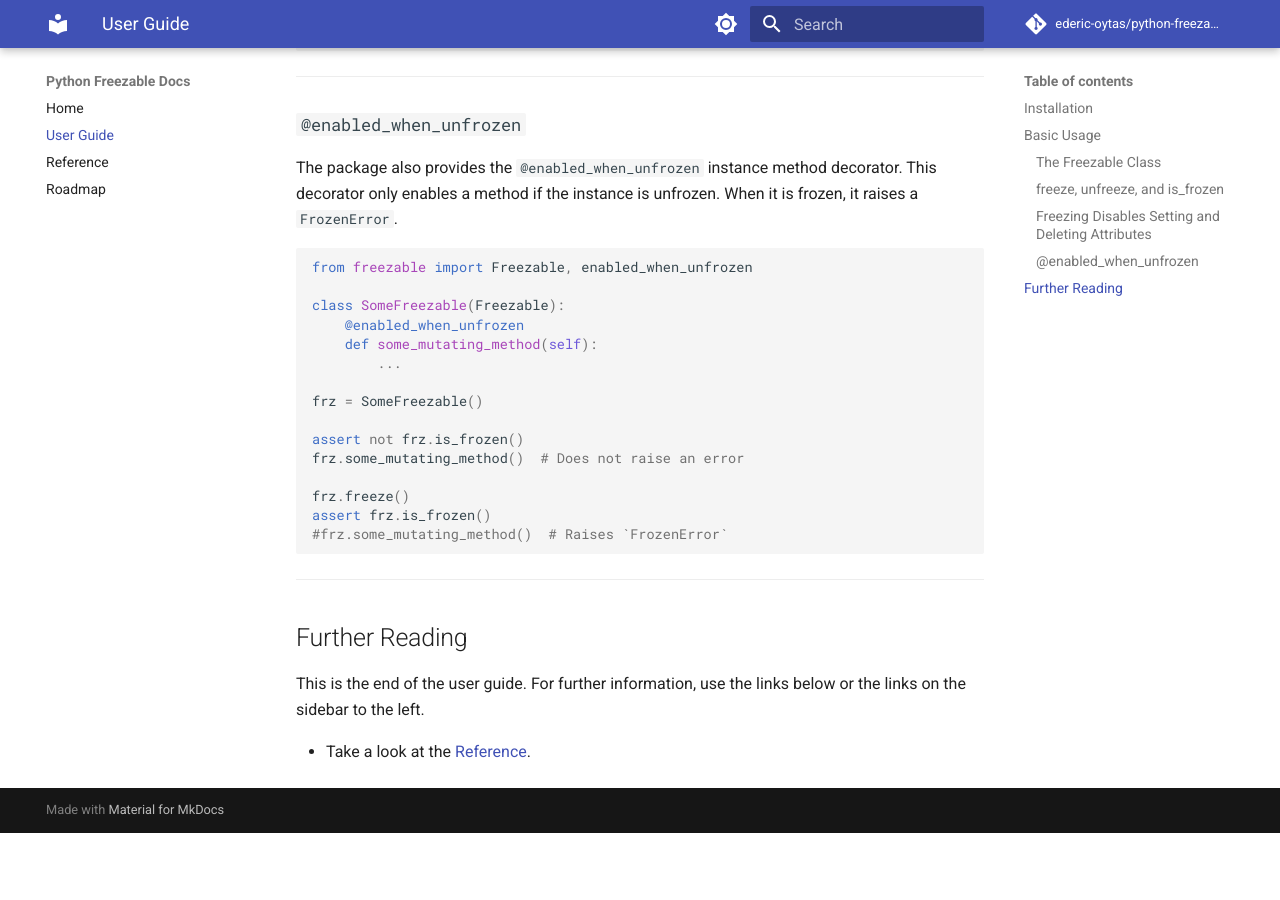
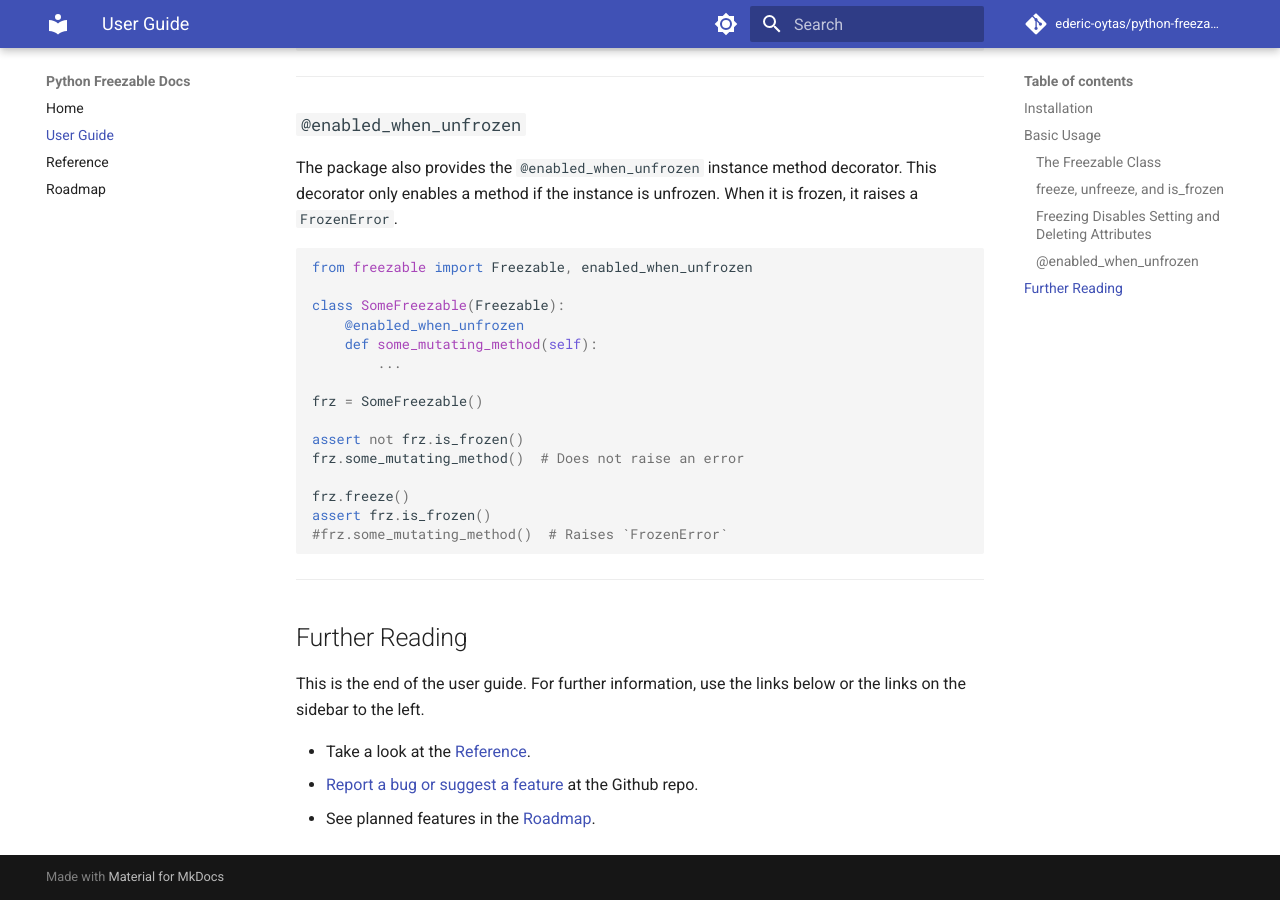
Before and after one commit to ederic-oytas/freezable-mixin, an MkDocs documentation site: the page built from docs/user-guide.md, in a window 1280 px wide and 900 px high, scrolled down 1740 px. Built offline with MkDocs 1.6.1 and Material for MkDocs 9.7.7, drawn with Linux system fonts in a browser that asks for light colours; comment, search, counter and statistics services are not loaded; before the commit the page ends 2573 px from its top, so only the background shows below that.

Commit message:
Add two links for further reading

```diff
--- a/docs/user-guide.md
+++ b/docs/user-guide.md
@@ -125,3 +125,7 @@ This is the end of the user guide. For further information, use the links
 below or the links on the sidebar to the left.
 
 - Take a look at the [Reference](./reference.md).
+- [Report a bug or suggest a feature][issues] at the Github repo.
+- See planned features in the [Roadmap](./roadmap.md).
+
+[issues]: https://github.com/ederic-oytas/python-freezable/issues/new/choose
```
